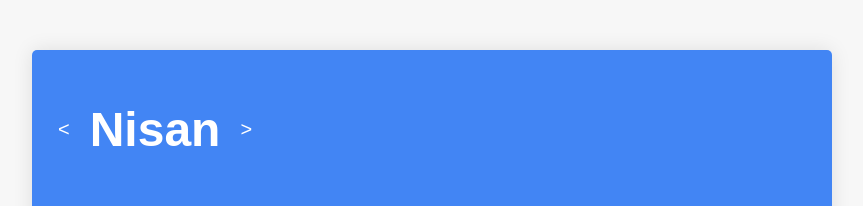
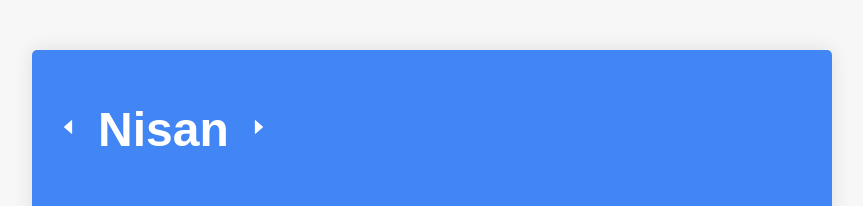
Before and after one commit to DrShahinstein/turkish-literature-calendar, a React (Create React App) app: page / in a window 1280 px wide. Shown: the top 206 px of the page, without its empty margins (208-1071 px from the left). Built offline with nearby package versions, Linux system fonts and the light colour scheme.

Commit message:
Use arrow icons to represent forward and backward

```diff
--- a/src/App.js
+++ b/src/App.js
@@ -1,7 +1,8 @@
 import React, { useState, Fragment } from "react";
-import specialDays from "./specialDays.json";
+import { AiFillCaretLeft, AiFillCaretRight } from "react-icons/ai";
 import { range, capitalize } from "./calendar-utilities";
 import shortid from "shortid";
+import specialDays from "./specialDays.json";
 import "./App.css";
 
 function App() {
@@ -104,13 +105,17 @@ function App() {
       <div className="calendar-header">
         <div className="calendar-month-manager">
           <div className="calendar-month-forward">
-            <button onClick={goPreviousMonth}>{"<"}</button>
+            <button onClick={goPreviousMonth}>
+              <AiFillCaretLeft />
+            </button>
           </div>
           <div className="calendar-month">
             <h1>{capitalize(months[month].name)}</h1>
           </div>
           <div className="calendar-month-backward">
-            <button onClick={goNextMonth}>{">"}</button>
+            <button onClick={goNextMonth}>
+              <AiFillCaretRight />
+            </button>
           </div>
         </div>
       </div>
```
